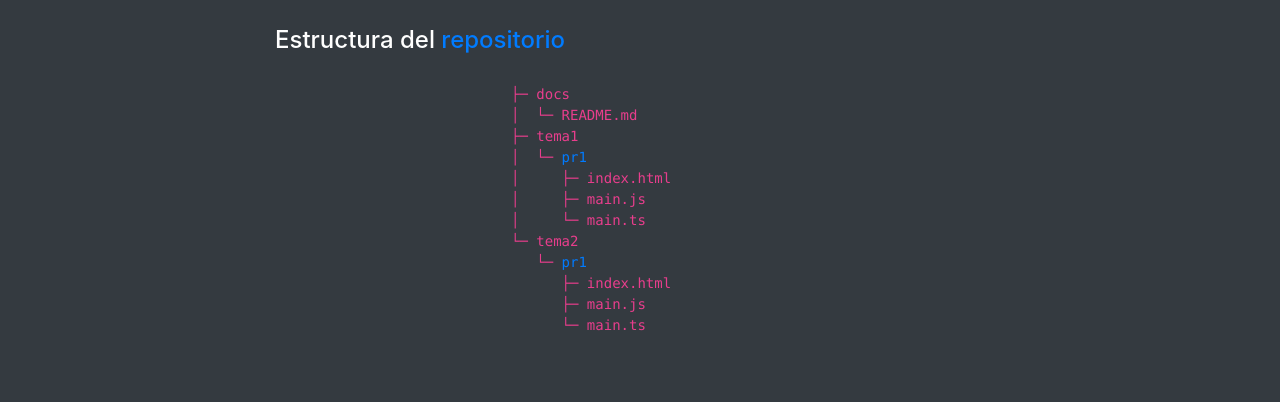
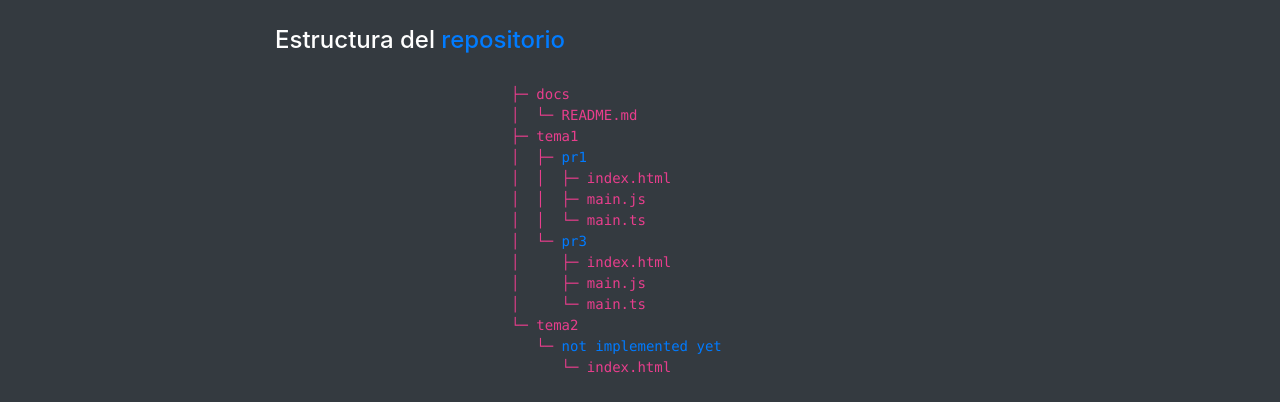
Before and after one commit to jchicano/PMD, a plain HTML site: page index.html in a window 1280 px wide. Shown: the part 622-1024 px from the top of the page. Drawn offline with nearby package versions, Linux system fonts and the light colour scheme.

Commit message:
Update index.html

```diff
--- a/index.html
+++ b/index.html
@@ -84,15 +84,17 @@
                             ├─ docs
                             │  └─ README.md
                             ├─ tema1
-                            │  └─ <a href="tema1/pr1">pr1</a>
+                            │  ├─ <a href="tema1/pr1">pr1</a>
+                            │  │  ├─ index.html
+                            │  │  ├─ main.js
+                            │  │  └─ main.ts
+                            │  └─ <a href="tema1/pr3">pr3</a>
                             │     ├─ index.html
                             │     ├─ main.js
                             │     └─ main.ts
                             └─ tema2
-                               └─ <a href="tema2/pr1">pr1</a>
-                                  ├─ index.html
-                                  ├─ main.js
-                                  └─ main.ts
+                               └─ <a href="#">not implemented yet</a>
+                                  └─ index.html
                         </code>
                     </div>
                 </div>
```
